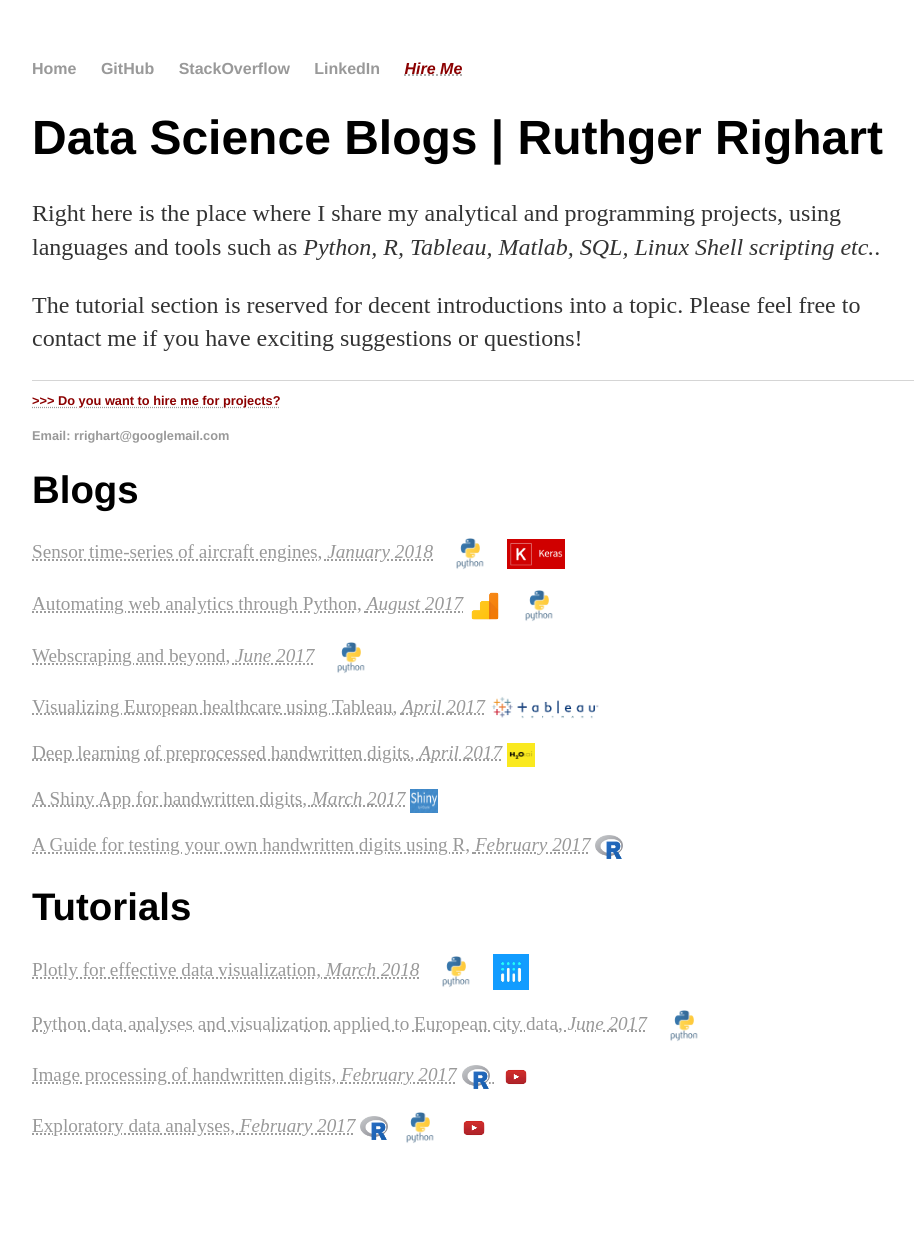
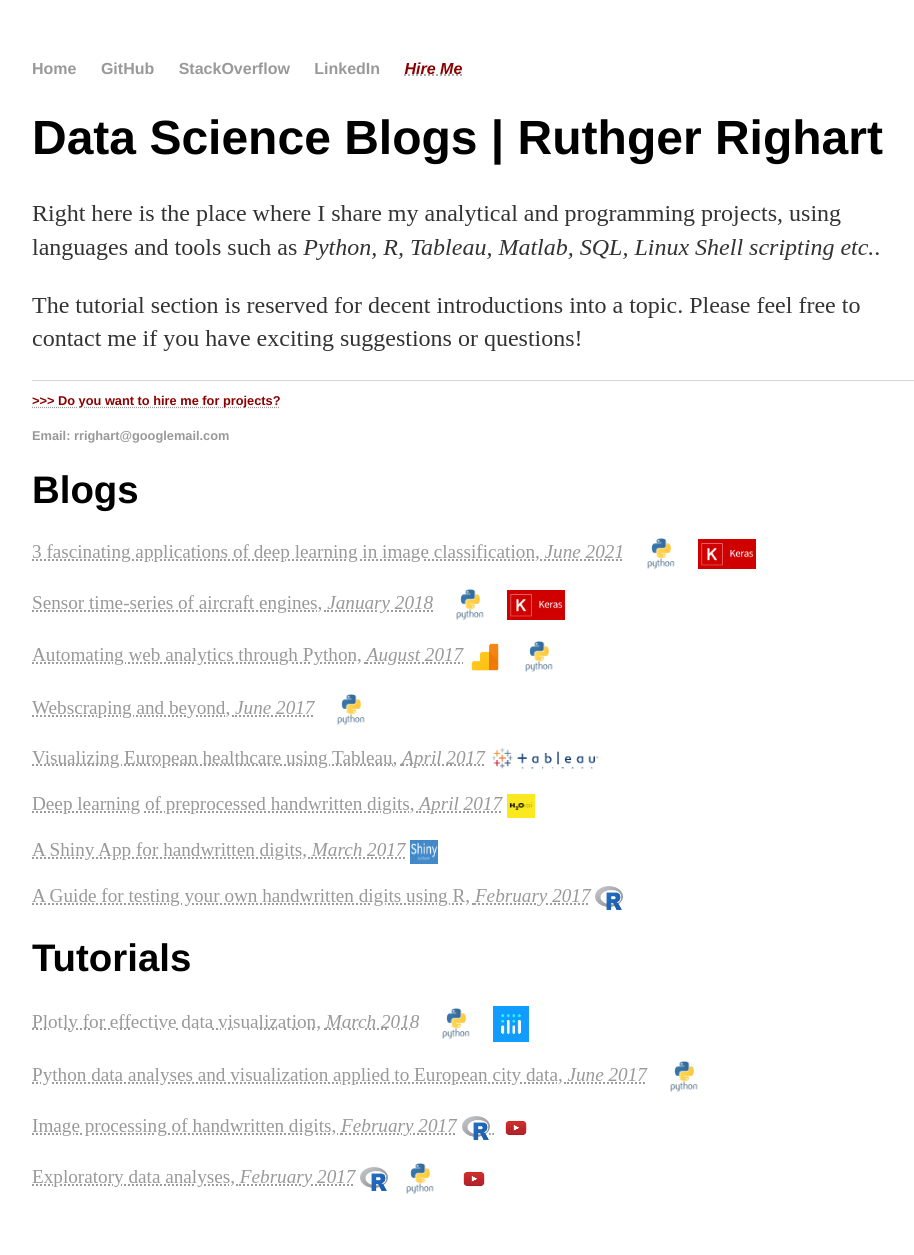
Before and after one commit to RRighart/rrighart.github.io, a Jekyll site: the page index.html, which Jekyll copies as it is, in a window 1280 px wide. Shown: the whole page, without its empty margins (160-1074 px from the left). Built offline with Jekyll 4.4.1, drawn with Linux system fonts in a browser that asks for light colours; before the commit the page ends 1204 px from its top, so only the background shows below that.

Commit message:
updated blog list

```diff
--- a/index.html
+++ b/index.html
@@ -42,6 +42,8 @@
 			</ul>
 
 			<h1>Blogs </h1>
+			<p><a href="https://www.rrighart.com/blog-CNN"> <acronym title="3 fascinating applications of deep learning in image classification">3 fascinating applications of deep learning in image classification, <em>June 2021</em></a> <a href="https://www.rrighart.com/blog-CNN"> <acronym title="Deep learning"><img src="Pythonlogo.png" style="vertical-align:middle" width="64" height="32"><a href="https://www.rrighart.com/blog-CNN"> <acronym title="Deep learning and image classification"><img src="keras.png" style="vertical-align:middle" width="58" height="30"></p>
+
 			<p>
 			<p><a href="https://rrighart.github.io/Gatu/"> <acronym title="Keras neural nets to predict engine failure">Sensor time-series of aircraft engines, <em>January 2018</em></a> <a href="https://rrighart.github.io/Gatu/"> <acronym title="Python step-by-step guide using Numpy, Pandas, Scikit learn"><img src="Pythonlogo.png" style="vertical-align:middle" width="64" height="32"><a href="https://rrighart.github.io/Gatu/"> <acronym title="And Keras is used for neural nets"><img src="keras.png" style="vertical-align:middle" width="58" height="30"></p>
 			<p>
```
